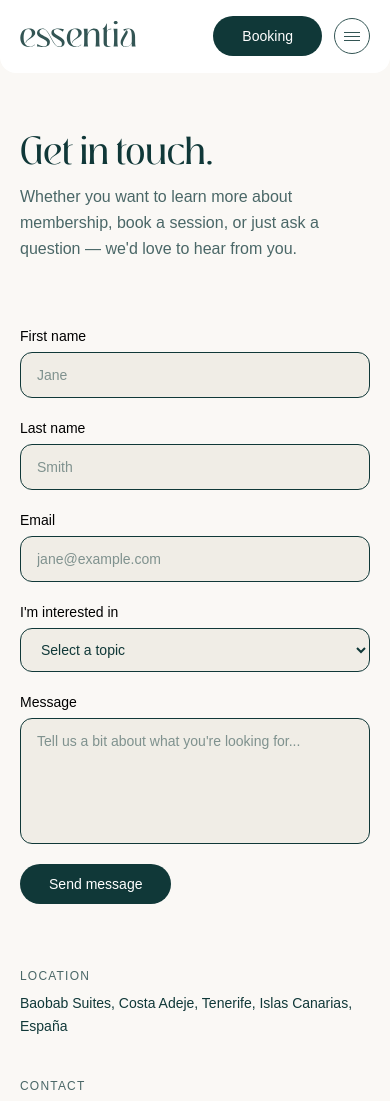
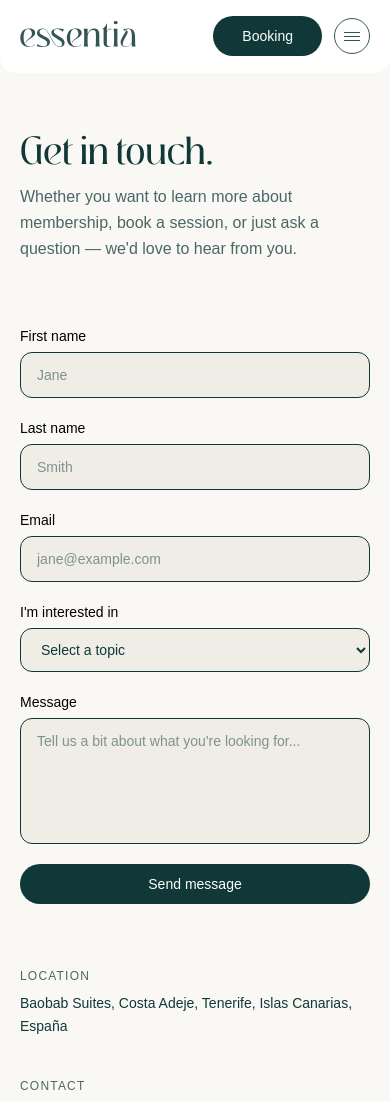
Before and after one commit to yasielhp/website-essentia-nextjs, a Next.js app: page /contact in a window 390 px wide. Shown: the top 1101 px of the page. Built offline with nearby package versions, Linux system fonts and the light colour scheme; a web font is replaced by a local one.

Commit message:
Make Send message button full width on mobile

```diff
--- a/app/components/sections/contact/contact-section.tsx
+++ b/app/components/sections/contact/contact-section.tsx
@@ -172,7 +172,7 @@ export default function ContactSection() {
                   size="md"
                   type="submit"
                   disabled={loading}
-                  className="self-start"
+                  className="w-full md:w-auto md:self-start"
                 >
                   {loading ? "Sending…" : "Send message"}
                 </Button>
```
